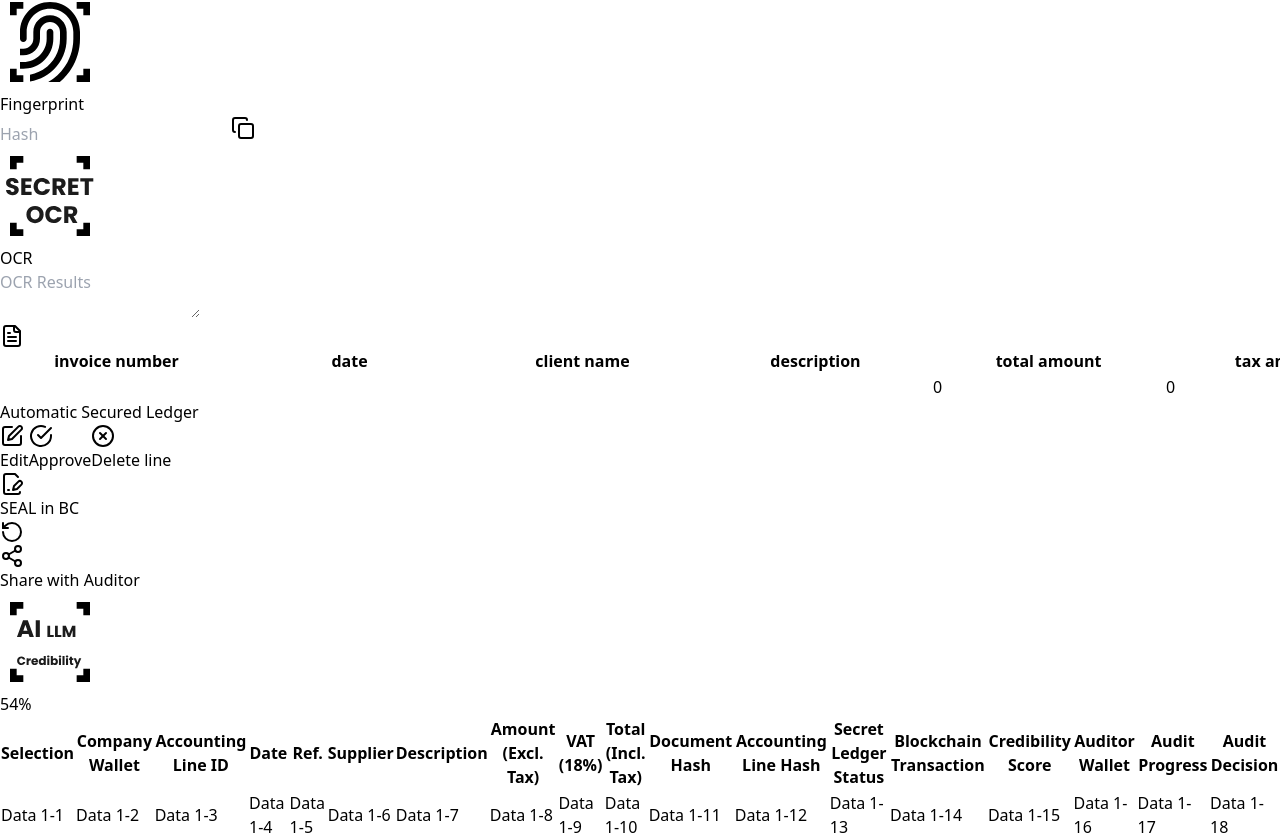
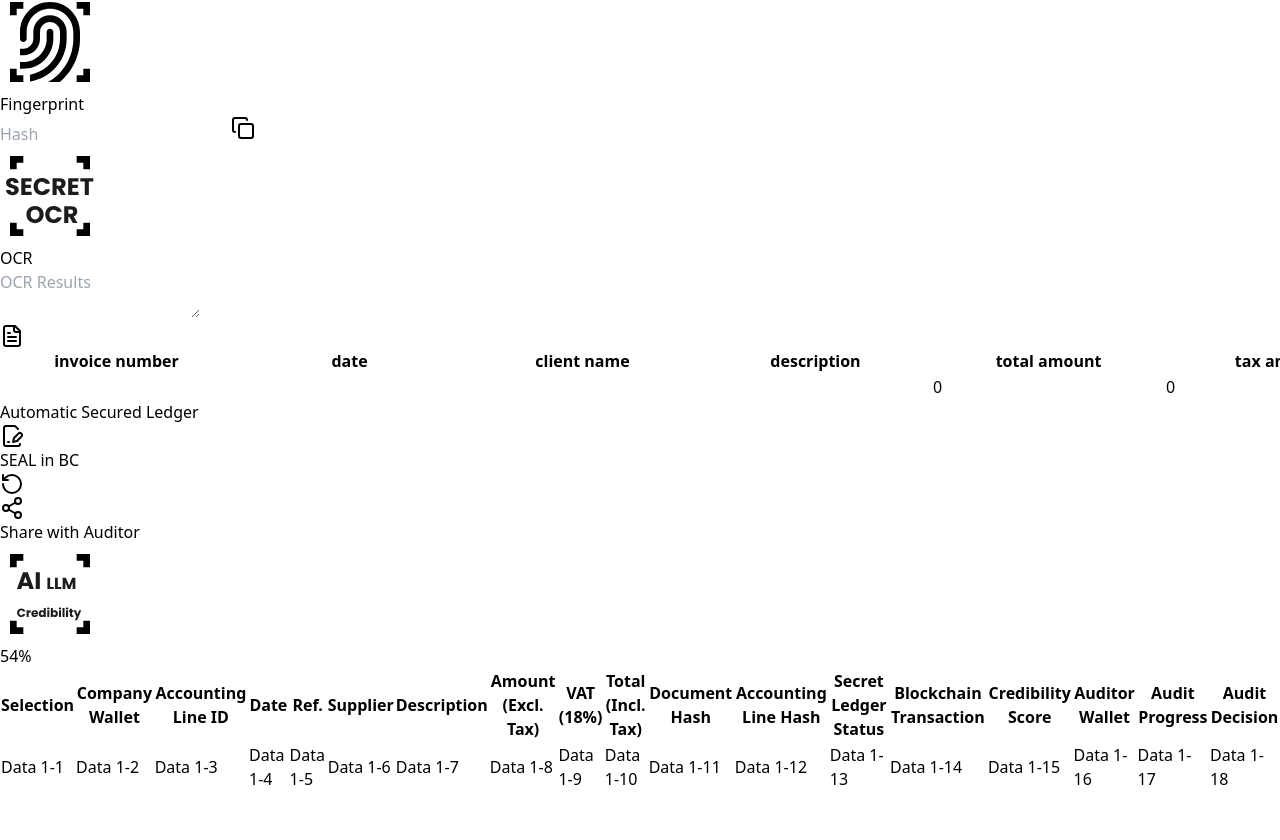
Before and after one commit to jeugregg/secret_ai_accountant, a React (Vite) app: page / in a window 1280 px wide. Shown: the part 695-1535 px from the top of the page. After the commit the page ends 1487 px from the top, so only its background shows below. Built offline with nearby package versions, Linux system fonts and the light colour scheme.

Commit message:
delete useless buttons

```diff
--- a/src/CompanyScreen.tsx
+++ b/src/CompanyScreen.tsx
@@ -335,19 +335,6 @@ const CompanyScreen: React.FC = () => {
         <h2 className="text-xl font-bold mb-4">Automatic Secured Ledger</h2>
         <div className="flex flex-wrap items-center justify-between mb-4">
           <div className="flex items-center space-x-2">
-            <button className="bg-gray-200 hover:bg-gray-300 text-gray-800 font-regular py-2 px-1 rounded inline-flex items-center transition-all duration-200 ease-in-out transform hover:scale-105 active:scale-95">
-              <Edit className="mr-2" />
-              Edit
-            </button>
-            <button className="bg-gray-200 hover:bg-gray-300 text-gray-800 font-regular py-2 px-1 rounded inline-flex items-center transition-all duration-200 ease-in-out transform hover:scale-105 active:scale-95">
-              <CheckCircle className="mr-2" />
-              Approve
-            </button>
-            <button className="bg-gray-200 hover:bg-gray-300 text-gray-800 font-regular py-2 px-1 rounded inline-flex items-center transition-all duration-200 ease-in-out transform hover:scale-105 active:scale-95">
-              <XCircle className="mr-2" />
-              Delete line
-            </button>
-
             {/* SEAL in BC with Progress Loaders Below */}
             <div className="flex flex-wrap flex-col items-center">
               <button className="bg-blue-600 hover:bg-blue-700 text-white font-regular py-2 px-1 rounded inline-flex items-center transition-all duration-200 ease-in-out transform hover:scale-105 active:scale-95">
```
